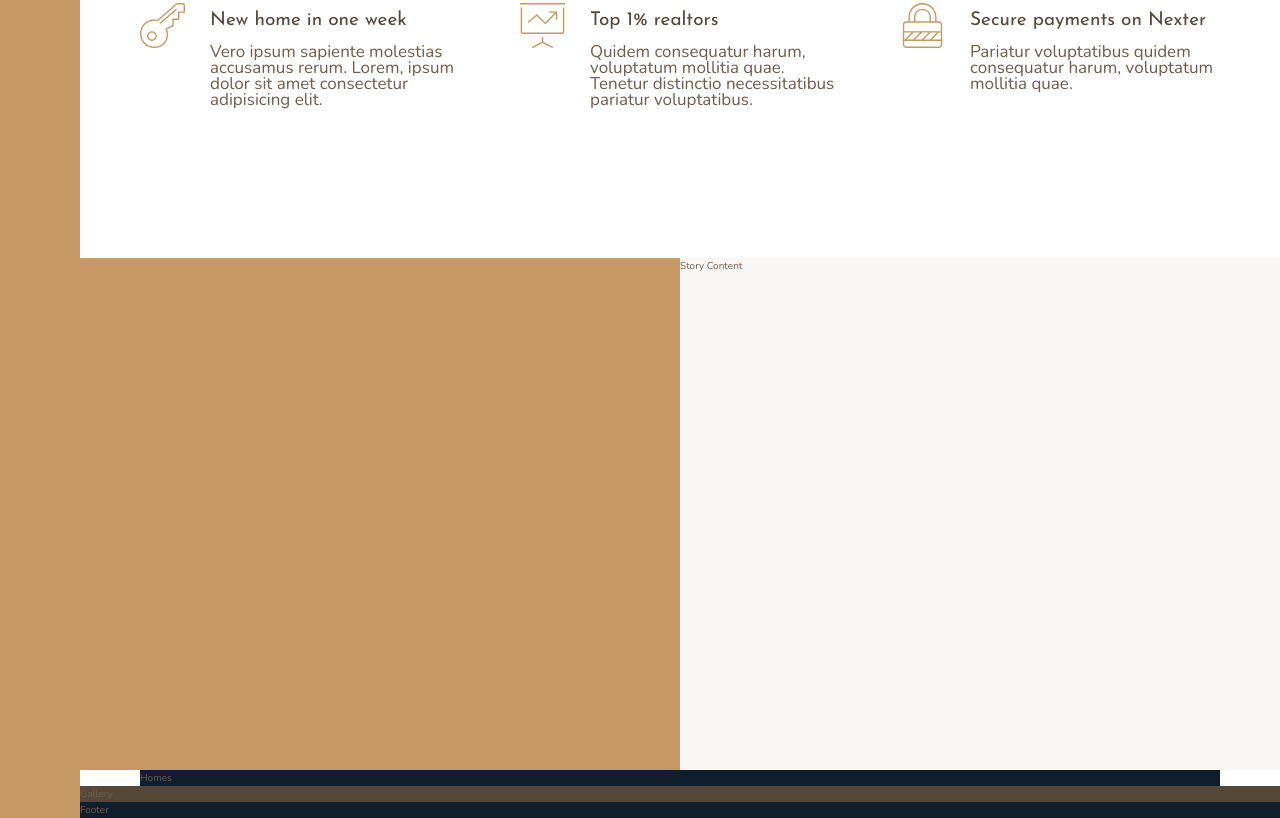
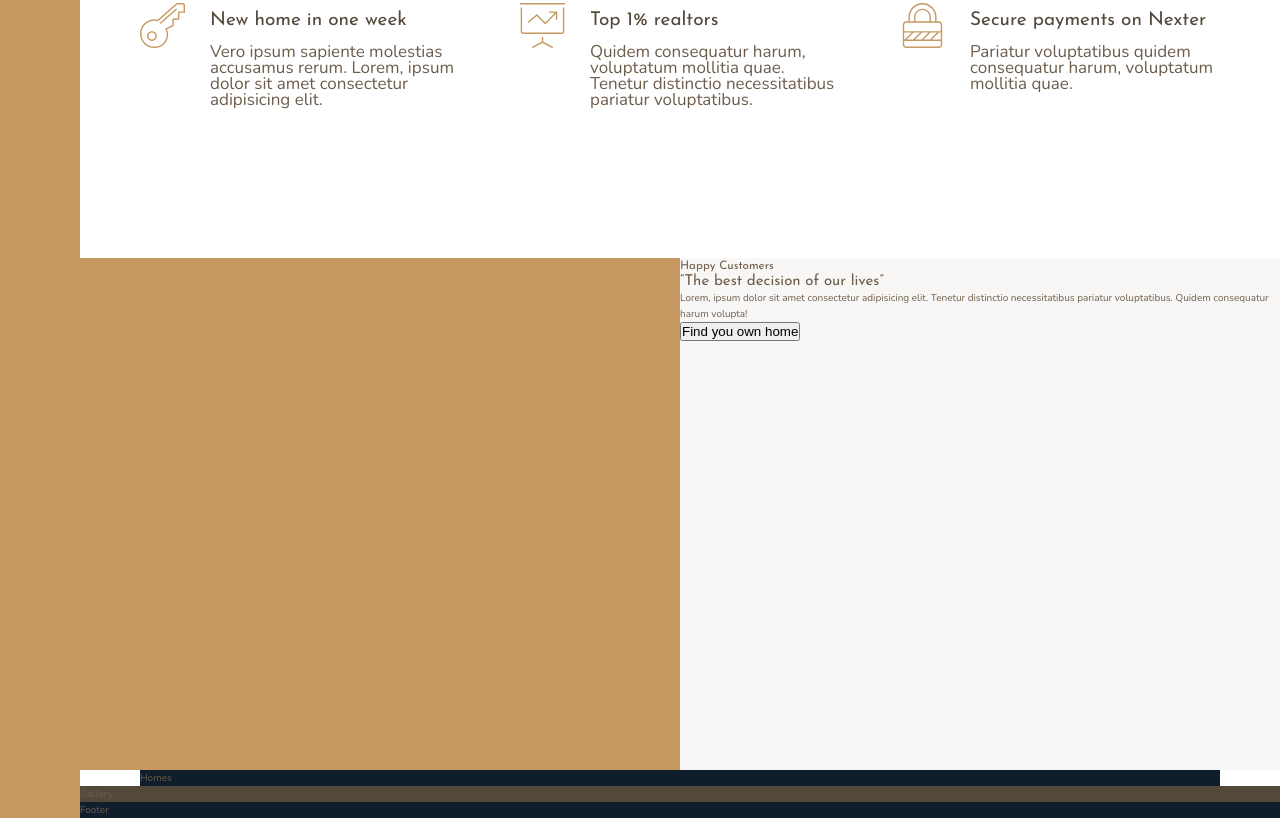
Before and after one commit to mralimov/CSS-GRID-Real-Estate-page, a website: page index.html in a window 1280 px wide. Shown: the part 932-1750 px from the top of the page. Drawn offline with nearby package versions, Linux system fonts and the light colour scheme.

Commit message:
Story content HTML

```diff
--- a/index.html
+++ b/index.html
@@ -91,7 +91,18 @@
 
     <div class="story__pictures"></div>
 
-    <div class="story__content">Story Content</div>
+    <div class="story__content">
+      <h3 class="heading-3 mb-sm">Happy Customers</h3>
+      <h2 class="heading-2 heading-2--dark mb-md">
+        &ldquo;The best decision of our lives&rdquo;
+      </h2>
+      <p class="story__text">
+        Lorem, ipsum dolor sit amet consectetur adipisicing elit. Tenetur
+        distinctio necessitatibus pariatur voluptatibus. Quidem consequatur
+        harum volupta!
+      </p>
+      <button class="btn">Find you own home</button>
+    </div>
 
     <section class="homes">Homes</section>
 
```
